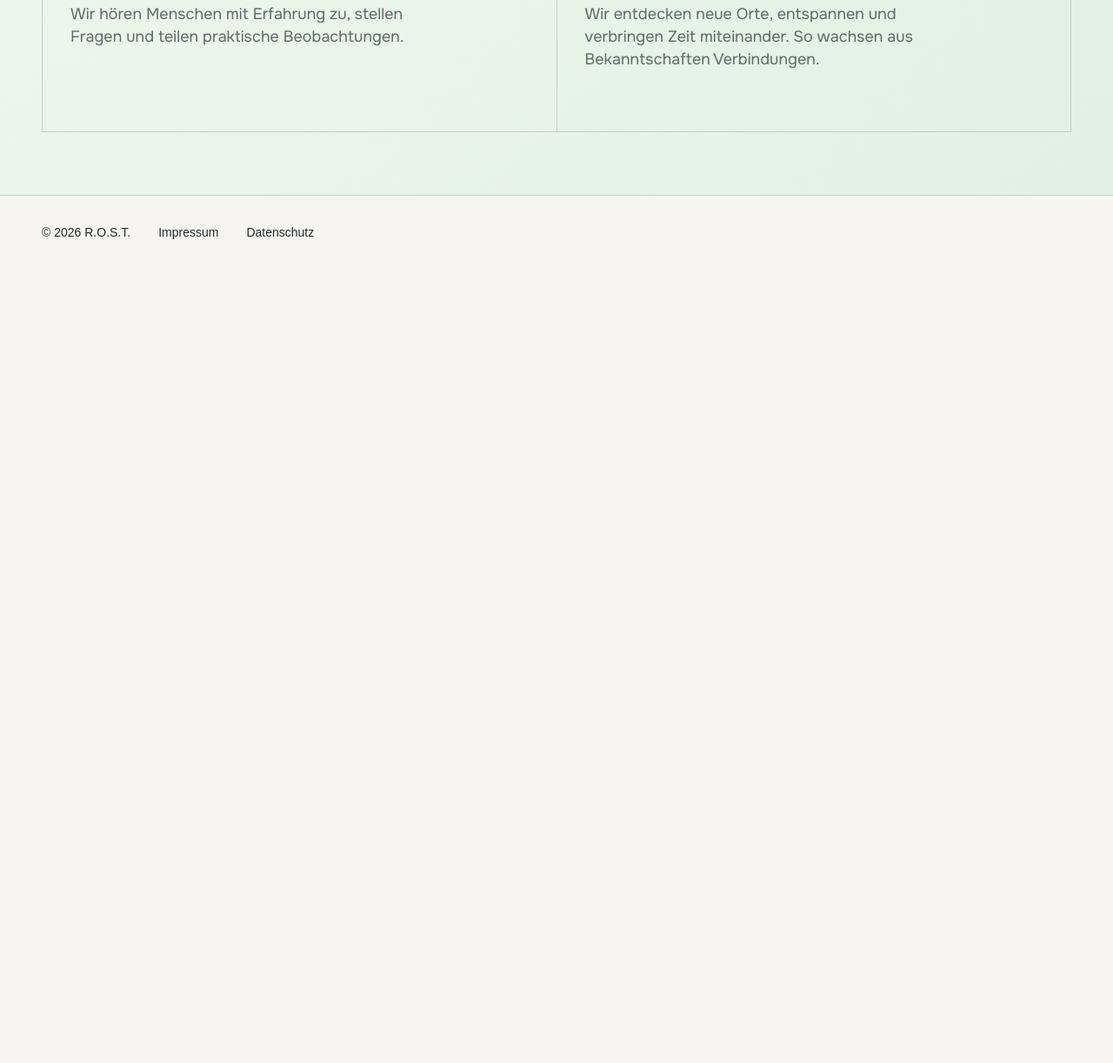
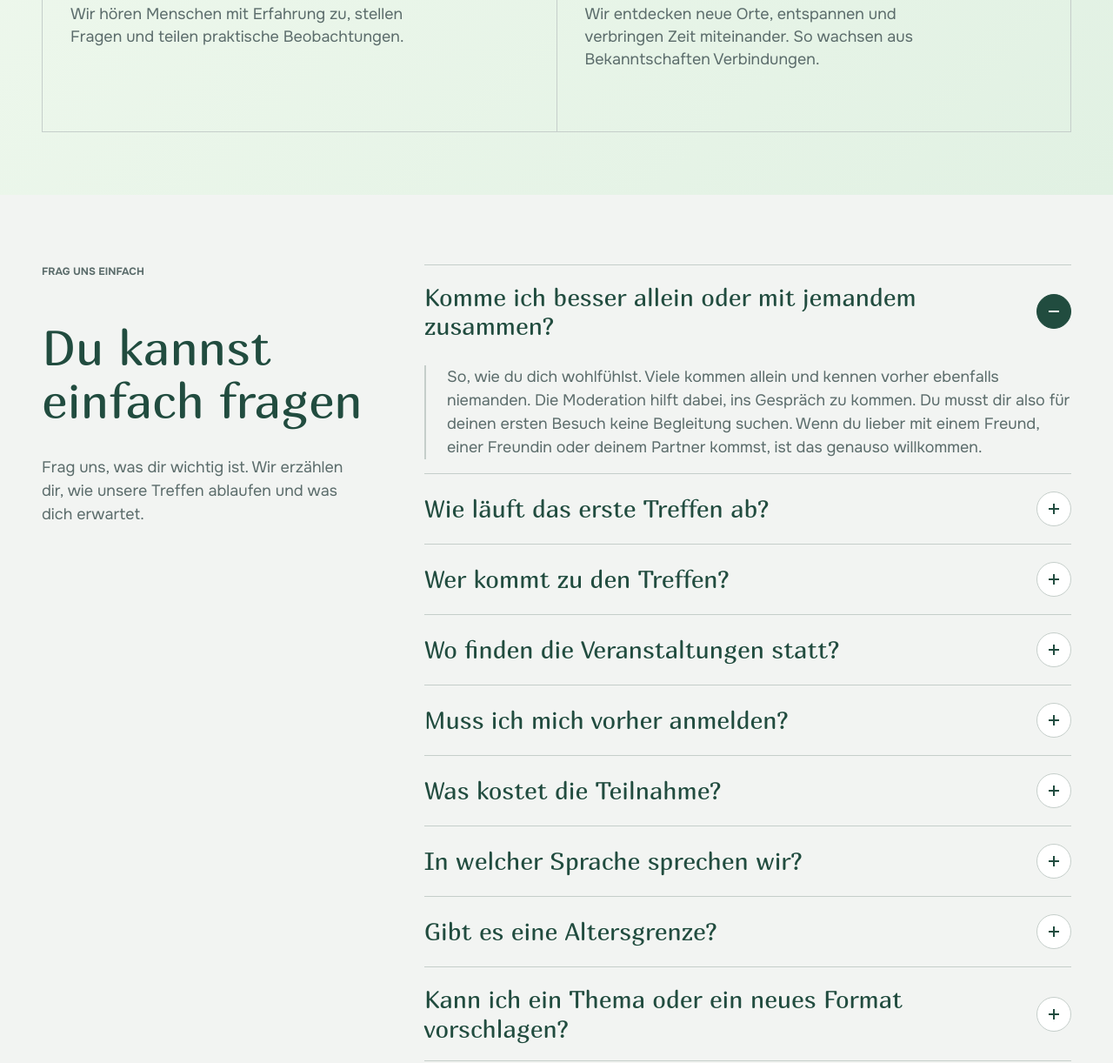
Before and after one commit to SergeyMartyn/rost, an Astro site: page /de in a window 1280 px wide. Shown: the part 2536-3758 px from the top of the page at 87% size. Before the commit the page ends 2845 px from the top, so only its background shows below. Built offline with nearby package versions, Linux system fonts and the light colour scheme; Astro itself is replaced by a stand-in of ours.

Commit message:
feat: add bilingual FAQ and format legal pages

```diff
--- /dev/null
+++ b/src/components/Faq.astro
@@ -0,0 +1,136 @@
+---
+import type { Language } from '../lib/site';
+
+const { lang } = Astro.props as { lang: Language };
+
+const copy =
+  lang === 'ru'
+    ? {
+        eyebrow: 'Спрашивай — отвечаем',
+        heading: 'Можно просто спросить',
+        intro:
+          'Спросите о том, что важно именно вам, — мы расскажем, как проходят встречи и чего ожидать.',
+        items: [
+          {
+            question: 'Лучше приходить одному или с другом?',
+            answer:
+              'Как вам комфортнее. Многие приходят одни и тоже никого заранее не знают. Ведущие помогают начать разговор, поэтому искать компанию для первого визита необязательно. Если хочется прийти с другом или партнёром — приходите вместе.',
+          },
+          {
+            question: 'Как проходит первая встреча?',
+            answer:
+              'На встрече-знакомстве сначала представляются ведущий и команда. Затем они помогают участникам познакомиться — например, через короткие разговоры в формате карусели. Это непринуждённо и весело: не нужно заранее знать кого-то из гостей или придумывать идеальный рассказ о себе.',
+          },
+          {
+            question: 'Кто обычно приходит на встречи?',
+            answer:
+              'Люди, которым хочется расширить круг общения в Германии: познакомиться, найти друзей и делать что-то вместе. У участников разный опыт и интересы. Не нужно быть экспертом в какой-то теме, чтобы прийти и почувствовать себя частью компании.',
+          },
+          {
+            question: 'Где проходят мероприятия?',
+            answer:
+              'Ближайшие встречи запланированы в Регенсбурге и Мюнхене. Место зависит от формата и числа участников. Город и подробности площадки мы укажем в описании конкретного мероприятия.',
+          },
+          {
+            question: 'Нужно ли записываться заранее?',
+            answer:
+              'Да, пожалуйста, записывайтесь заранее. Иногда у площадки ограниченная вместимость, и нам важно понимать, сколько человек придёт. Способ записи и условия участия будут указаны для каждой встречи отдельно.',
+          },
+          {
+            question: 'Сколько стоит участие?',
+            answer:
+              'Это зависит от встречи. Некоторые мероприятия бесплатны, другие могут стоить примерно от 30 до 70 € — в зависимости от формата, площадки, продолжительности и программы. Точную стоимость всегда укажем заранее в описании мероприятия.',
+          },
+          {
+            question: 'На каком языке мы общаемся?',
+            answer:
+              'R.O.S.T. — русскоязычное сообщество, поэтому чаще всего мы говорим по-русски. Немецкий и английский тоже приветствуются, хотя не каждый участник владеет всеми языками. Если вы совсем не говорите по-русски, всё равно приходите: практически все в сообществе говорят по-немецки.',
+          },
+          {
+            question: 'Есть ли возрастные ограничения?',
+            answer:
+              'Встречи рассчитаны на взрослых — для участия нужно быть совершеннолетним. Чаще всего участникам от 30 до 50 лет, но для знакомства важнее общие интересы и желание быть вместе, чем точное совпадение возраста.',
+          },
+          {
+            question: 'Можно ли предложить свою тему или формат встречи?',
+            answer:
+              'Конечно. Если у вас есть идея — расскажите нам. Обсудим, кому она может быть интересна и как её воплотить. Нам нравится, когда участники не только приходят на встречи, но и помогают придумывать новые поводы собраться.',
+          },
+        ],
+      }
+    : {
+        eyebrow: 'Frag uns einfach',
+        heading: 'Du kannst einfach fragen',
+        intro:
+          'Frag uns, was dir wichtig ist. Wir erzählen dir, wie unsere Treffen ablaufen und was dich erwartet.',
+        items: [
+          {
+            question: 'Komme ich besser allein oder mit jemandem zusammen?',
+            answer:
+              'So, wie du dich wohlfühlst. Viele kommen allein und kennen vorher ebenfalls niemanden. Die Moderation hilft dabei, ins Gespräch zu kommen. Du musst dir also für deinen ersten Besuch keine Begleitung suchen. Wenn du lieber mit einem Freund, einer Freundin oder deinem Partner kommst, ist das genauso willkommen.',
+          },
+          {
+            question: 'Wie läuft das erste Treffen ab?',
+            answer:
+              'Bei einem Kennenlerntreffen stellen sich zunächst die Moderation und das Team vor. Danach helfen sie allen, miteinander ins Gespräch zu kommen, zum Beispiel in kurzen Gesprächsrunden. Das ist locker und macht Spaß. Du musst niemanden kennen und keine perfekte Vorstellung von dir vorbereiten.',
+          },
+          {
+            question: 'Wer kommt zu den Treffen?',
+            answer:
+              'Menschen, die ihren Freundeskreis in Deutschland erweitern möchten: um neue Bekanntschaften zu schließen, Freunde zu finden und gemeinsam etwas zu unternehmen. Sie bringen unterschiedliche Erfahrungen und Interessen mit. Du musst auf keinem Gebiet Experte sein, um dabei zu sein.',
+          },
+          {
+            question: 'Wo finden die Veranstaltungen statt?',
+            answer:
+              'Die nächsten Treffen sind in Regensburg und München geplant. Der genaue Ort hängt vom Format und von der Zahl der Teilnehmenden ab. Stadt und Veranstaltungsort nennen wir in der Beschreibung des jeweiligen Treffens.',
+          },
+          {
+            question: 'Muss ich mich vorher anmelden?',
+            answer:
+              'Ja, bitte melde dich im Voraus an. Manche Veranstaltungsorte haben nur begrenzt Platz, und wir müssen wissen, mit wie vielen Menschen wir rechnen können. Wie du dich anmeldest und welche Bedingungen gelten, steht bei jedem Treffen.',
+          },
+          {
+            question: 'Was kostet die Teilnahme?',
+            answer:
+              'Das hängt vom Treffen ab. Manche Veranstaltungen sind kostenlos, andere kosten ungefähr 30 bis 70 € – je nach Format, Ort, Dauer und Programm. Den genauen Preis nennen wir immer vorab in der Veranstaltungsbeschreibung.',
+          },
+          {
+            question: 'In welcher Sprache sprechen wir?',
+            answer:
+              'R.O.S.T. ist eine russischsprachige Community. Meistens sprechen wir deshalb Russisch. Deutsch und Englisch sind ebenfalls willkommen, auch wenn nicht alle Mitglieder jede Sprache sprechen. Wenn du gar kein Russisch sprichst, komm trotzdem gern vorbei: Praktisch alle in der Community sprechen Deutsch.',
+          },
+          {
+            question: 'Gibt es eine Altersgrenze?',
+            answer:
+              'Unsere Treffen richten sich an Erwachsene. Du musst also volljährig sein. Die meisten Teilnehmenden sind zwischen 30 und 50 Jahre alt. Für neue Kontakte zählen gemeinsame Interessen und Lust auf Begegnung aber mehr als ein genau passendes Alter.',
+          },
+          {
+            question: 'Kann ich ein Thema oder ein neues Format vorschlagen?',
+            answer:
+              'Natürlich. Wenn du eine Idee hast, erzähl uns davon. Wir besprechen, für wen sie interessant sein könnte und wie wir sie umsetzen können. Wir freuen uns, wenn Mitglieder nicht nur zu Treffen kommen, sondern auch neue Anlässe für gemeinsame Zeit mitgestalten.',
+          },
+        ],
+      };
+---
+
+<section class="faq" aria-labelledby="faq-title">
+  <div class="faq__inner site-container">
+    <div class="faq__intro">
+      <p class="faq__eyebrow">{copy.eyebrow}</p>
+      <h2 class="faq__heading" id="faq-title">{copy.heading}</h2>
+      <p class="faq__lead">{copy.intro}</p>
+    </div>
+
+    <div class="faq__list">
+      {copy.items.map((item, index) => (
+        <details class="faq__item" name="rost-faq" open={index === 0}>
+          <summary class="faq__question">
+            <span class="faq__question-text">{item.question}</span>
+            <span class="faq__toggle" aria-hidden="true"></span>
+          </summary>
+          <p class="faq__answer">{item.answer}</p>
+        </details>
+      ))}
+    </div>
+  </div>
+</section>
--- /dev/null
+++ b/src/styles/faq.css
@@ -0,0 +1,186 @@
+@layer components {
+  .faq {
+    padding-block: calc(var(--spacing) * 12);
+    background: var(--color-faq-surface);
+    color: var(--color-brand);
+    font-family: var(--font-hero-sans);
+  }
+
+  .faq__intro {
+    text-align: center;
+  }
+
+  .faq__eyebrow {
+    margin: 0;
+    color: var(--color-hero-copy);
+    font-size: 12px;
+    font-weight: 700;
+    line-height: 1.4;
+    text-transform: uppercase;
+  }
+
+  .faq__heading {
+    margin: calc(var(--spacing) * 7) 0 0;
+    font-family: var(--font-display);
+    font-size: 38px;
+    font-weight: 400;
+    line-height: 1.1;
+  }
+
+  .faq__lead {
+    max-width: 31ch;
+    margin: calc(var(--spacing) * 6) auto 0;
+    color: var(--color-hero-copy);
+    font-size: 16px;
+    line-height: 1.5;
+  }
+
+  .faq__list {
+    margin-top: calc(var(--spacing) * 14);
+    border-bottom: 1px solid var(--color-line);
+  }
+
+  .faq__item {
+    border-top: 1px solid var(--color-line);
+  }
+
+  .faq__question {
+    display: flex;
+    align-items: center;
+    justify-content: space-between;
+    gap: calc(var(--spacing) * 4);
+    min-height: 64px;
+    padding-block: calc(var(--spacing) * 4);
+    cursor: pointer;
+    list-style: none;
+  }
+
+  .faq__question::-webkit-details-marker {
+    display: none;
+  }
+
+  .faq__question-text {
+    min-width: 0;
+    font-family: var(--font-display);
+    font-size: 22px;
+    line-height: 1.2;
+  }
+
+  .faq__toggle {
+    position: relative;
+    display: block;
+    flex: 0 0 40px;
+    width: 40px;
+    height: 40px;
+    border: 1px solid var(--color-line);
+    border-radius: 50%;
+    background: white;
+    color: var(--color-brand);
+  }
+
+  .faq__toggle::before,
+  .faq__toggle::after {
+    position: absolute;
+    top: 50%;
+    left: 50%;
+    width: 12px;
+    height: 2px;
+    background: currentColor;
+    content: '';
+    transform: translate(-50%, -50%);
+  }
+
+  .faq__toggle::after {
+    transform: translate(-50%, -50%) rotate(90deg);
+  }
+
+  .faq__item[open] .faq__toggle {
+    border-color: var(--color-brand);
+    background: var(--color-brand);
+    color: white;
+  }
+
+  .faq__item[open] .faq__toggle::after {
+    display: none;
+  }
+
+  .faq__answer {
+    margin: calc(var(--spacing) * 2) 0 calc(var(--spacing) * 4);
+    padding-left: calc(var(--spacing) * 6);
+    border-left: 2px solid var(--color-line);
+    color: var(--color-hero-copy);
+    font-size: 16px;
+    line-height: 1.5;
+  }
+
+  @media (min-width: 48rem) {
+    .faq {
+      padding-block: calc(var(--spacing) * 16);
+    }
+
+    .faq__heading {
+      font-size: 48px;
+    }
+
+    .faq__lead {
+      max-width: 40ch;
+      font-size: 18px;
+    }
+
+    .faq__list {
+      margin-top: calc(var(--spacing) * 16);
+    }
+
+    .faq__question {
+      min-height: 80px;
+      padding-block: calc(var(--spacing) * 5);
+    }
+
+    .faq__question-text {
+      font-size: 24px;
+    }
+
+    .faq__answer {
+      margin-bottom: calc(var(--spacing) * 4);
+    }
+  }
+
+  @media (min-width: 64rem) {
+    .faq {
+      padding-block: calc(var(--spacing) * 20) calc(var(--spacing) * 15);
+    }
+
+    .faq__inner {
+      display: grid;
+      grid-template-columns: 400px minmax(0, 1fr);
+      gap: calc(var(--spacing) * 10);
+    }
+
+    .faq__intro {
+      text-align: left;
+    }
+
+    .faq__heading {
+      margin-top: calc(var(--spacing) * 12);
+      font-size: 56px;
+    }
+
+    .faq__lead {
+      max-width: 29ch;
+      margin: calc(var(--spacing) * 8) 0 0;
+    }
+
+    .faq__list {
+      margin-top: 0;
+    }
+
+    .faq__question-text {
+      font-size: 28px;
+    }
+
+    .faq__answer {
+      max-width: 68ch;
+      font-size: 18px;
+    }
+  }
+}
--- a/src/styles/global.css
+++ b/src/styles/global.css
@@ -2,6 +2,7 @@
 @import './hero.css';
 @import './events.css';
 @import './formats.css';
+@import './faq.css';
 
 @font-face {
   font-family: Onest;
@@ -57,6 +58,7 @@
   --color-formats-gold: #fff4cc;
   --color-formats-peach: #feeee8;
   --color-formats-mint: #eaf6f1;
+  --color-faq-surface: #f2f4f2;
   --font-sans: Arial, Helvetica, sans-serif;
   --font-hero-sans: Onest, Arial, sans-serif;
   --font-display: Marmelad, Georgia, serif;
```
Also changed, not shown: src/pages/[...path].astro (+29 -10 lines).
